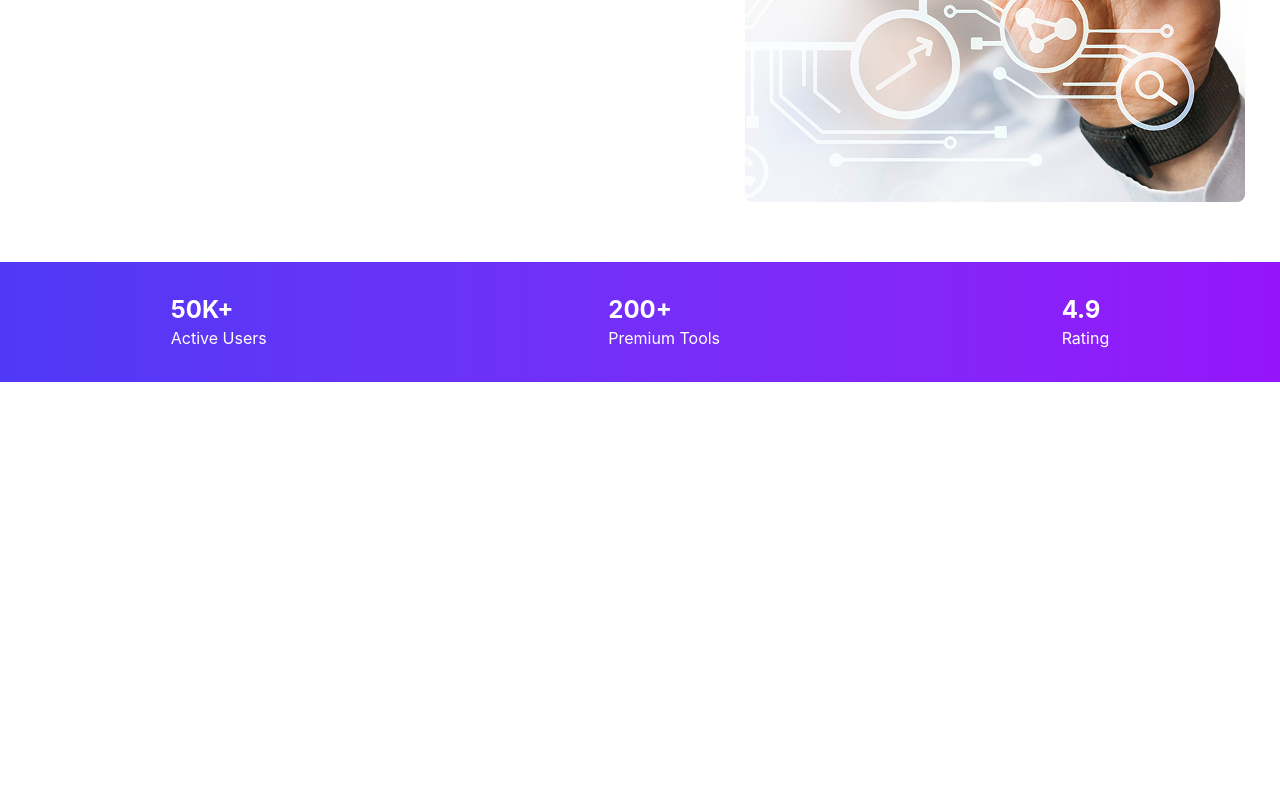
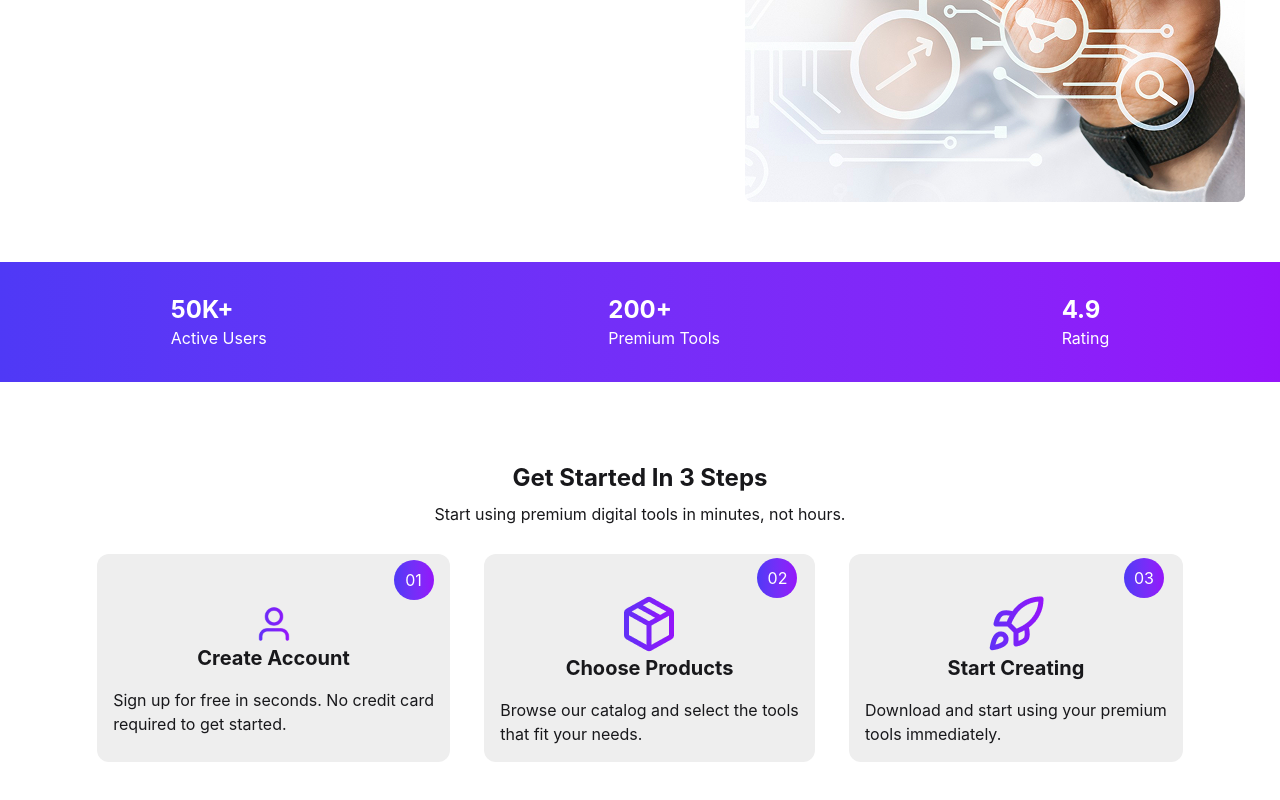
Before and after one commit to sabbir404e/DigiTools, a React (Vite) app: page / in a window 1280 px wide. Shown: the part 565-1365 px from the top of the page. Before the commit the page ends 947 px from the top, so only its background shows below. Built offline with nearby package versions, Linux system fonts and the light colour scheme.

Commit message:
steps : Get Started In 3 Steps complete

```diff
--- a/src/App.jsx
+++ b/src/App.jsx
@@ -1,6 +1,7 @@
 import './App.css';
 import Navbar from './components/navbar/Navbar';
 import Section from './components/section/Section';
+import Steps from './components/steps/Steps';
 
 function App() {
 
@@ -8,6 +9,7 @@ function App() {
     <>
       <Navbar></Navbar>
       <Section></Section>
+      <Steps></Steps>
     </>
   )
 }
--- /dev/null
+++ b/src/components/steps/Steps.jsx
@@ -0,0 +1,43 @@
+import React from 'react';
+import UserIcon from '../../assets/user.png';
+import PackageIcon from '../../assets/package.png';
+import RocketIcon from '../../assets/rocket.png';
+
+const Steps = () => {
+    return (
+        <div className='m-20 space-y-7'>
+
+            <div className='space-y-2 flex flex-col items-center'>
+                <h2 className='font-bold text-2xl'>Get Started In 3 Steps</h2>
+            <p>Start using premium digital tools in minutes, not hours.</p>
+            </div>
+
+            <div className='card-container flex justify-around'>
+
+                 <div className='card-1 bg-base-300 rounded-xl flex flex-col justify-center items-center'>
+                    <div className='w-10 h-10 rounded-full bg-linear-to-r from-[#4f39f6] to-[#9514fa] flex items-center justify-center text-white relative -top-1 -right-35'>01</div>
+                    <img src={UserIcon} alt="" className='w-10'/>
+                    <h2 className='font-bold text-xl'>Create Account</h2>
+                    <p className='p-4'>Sign up for free in seconds. No credit card<br></br> required to get started.</p>
+                 </div>
+
+                 <div className='card-2 bg-base-300 rounded-xl flex flex-col justify-center items-center'>
+                    <div className='w-10 h-10 rounded-full bg-linear-to-r from-[#4f39f6] to-[#9514fa] flex items-center justify-center text-white relative top-1 -right-32'>02</div>
+                    <img src={PackageIcon} alt="" />
+                    <h2 className='font-bold text-xl'>Choose Products</h2>
+                    <p className='p-4'>Browse our catalog and select the tools<br></br> that fit your needs.</p>
+                 </div>
+
+                 <div className='card-3 bg-base-300 rounded-xl flex flex-col justify-center items-center'>
+                    <div className='w-10 h-10 rounded-full bg-linear-to-r from-[#4f39f6] to-[#9514fa] flex items-center justify-center text-white relative top-1 -right-32'>03</div>
+                    <img src={RocketIcon} alt="" />
+                     <h2 className='font-bold text-xl'>Start Creating</h2>
+                     <p className='p-4'>Download and start using your premium<br></br> tools immediately.</p>
+                 </div>
+            </div>
+
+        </div>
+    );
+};
+
+export default Steps;
```
